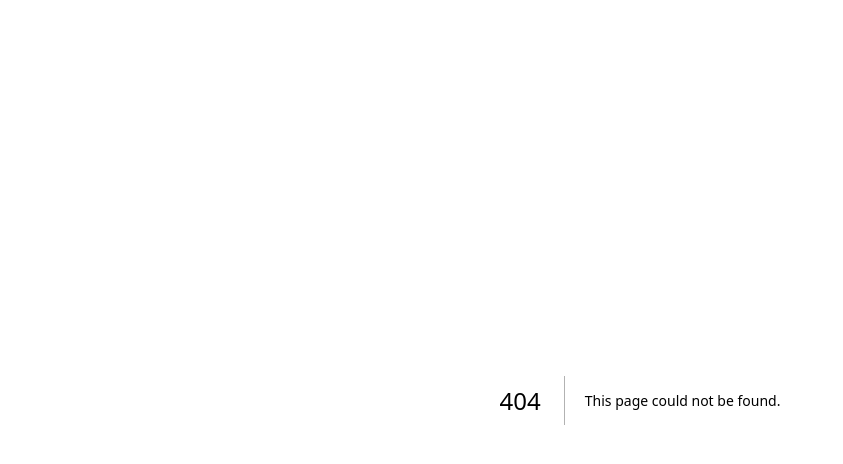
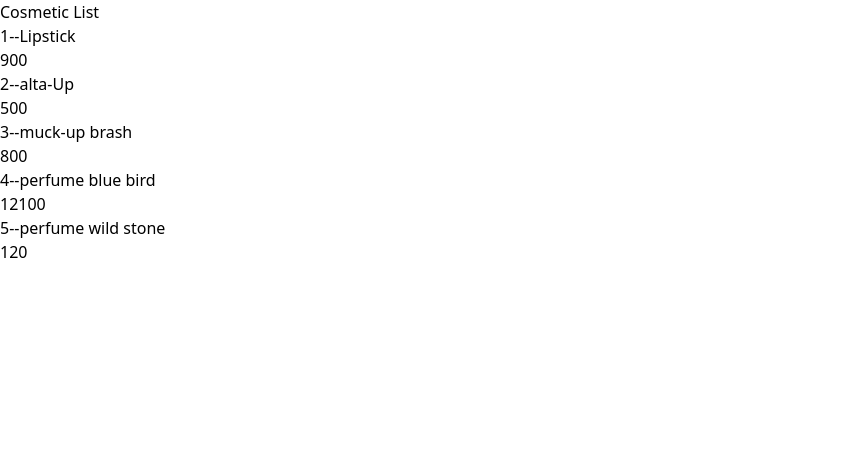
Before and after one commit to SabujMahonto/nextjs-pre-rendering, a Next.js app: page /cosmetics in a window 1280 px wide. Before the commit this address had no page. Shown: the top 464 px of the page, without its empty margins (0-843 px from the left). Built offline with nearby package versions, Linux system fonts and the light colour scheme; data requests are answered from the project's data file.

Commit message:
Incremental Static Regeneration ISR concept done

```diff
--- /dev/null
+++ b/components/cosmetic-item.js
@@ -0,0 +1,12 @@
+import React from 'react'
+
+function CosItem({cosmetic}) {
+  return (
+    <div>
+        <h3>{cosmetic.id}--{cosmetic.title}</h3>
+        <h4>{cosmetic.price}</h4>
+    </div>
+  )
+}
+
+export default CosItem
--- a/db.json
+++ b/db.json
@@ -1,24 +1,29 @@
 {
-    "cosmetics":[
+  "cosmetics": [
     {
-            "id":1,
-            "title":"Lipstick",
-            "price":100
+      "id": 1,
+      "title": "Lipstick",
+      "price": 900
     },
     {
-            "id":2,
-            "title":"Lipstick",
-            "price":500
+      "id": 2,
+      "title": "alta-Up ",
+      "price": 500
     },
     {
-            "id":3,
-            "title":"Lipstick",
-            "price":800
+      "id": 3,
+      "title": "muck-up brash",
+      "price": 800
     },
     {
-            "id":4,
-            "title":"Lipstick",
-            "price":1100
+      "id": 4,
+      "title": "perfume blue bird",
+      "price": 12100
+    },
+    {
+      "id": 5,
+      "title": "perfume wild stone",
+      "price": 120
     }
   ]
 }
--- /dev/null
+++ b/pages/cosmetics/[cosId].js
@@ -0,0 +1,33 @@
+import React from 'react'
+
+export default function cosmeticDetails({cos}) {
+    console.log(cos);
+  return (
+    <div>
+        <h2>Cosmetic details by Id</h2>
+        <h3>{cos.id}---- {cos.title}</h3>
+        <h4>{cos.price}</h4>
+    </div>
+  )
+}
+export async function getStaticPaths(){
+    return{
+        paths :[
+          {params:{cosId:"1"}},
+        ],
+
+        fallback : "blocking",
+      }
+}
+
+export async function getStaticProps(context){
+    const {params} = context;
+    const res = await fetch(`http://localhost:4000/cosmetics/${params.cosId}`);
+    const data = await res.json();
+    return{
+        props:{
+            cos:data,
+        },
+        revalidate:5,
+    }
+}
--- /dev/null
+++ b/pages/cosmetics/index.js
@@ -0,0 +1,32 @@
+import CosItem from "@/components/cosmetic-item";
+
+export default function Cosmetic({cosmetics}) {
+  return (
+    <div>
+      <h2>Cosmetic List </h2>
+
+      {
+        cosmetics.map(cosmetic =>(
+          // <div key={cosmetic.id}>
+          //   <h2>{cosmetic.id}-{cosmetic.title}</h2>
+          //   <h4>{cosmetic.price}</h4>
+          // </div>
+          <CosItem key={cosmetic.id} cosmetic={cosmetic}/>
+        ))
+      }
+    </div>
+  )
+}
+
+export async function getStaticProps(){
+    const res = await fetch("http://localhost:4000/cosmetics");
+    const data = await res.json();
+
+    return{
+        props:{
+            cosmetics : data,
+        },
+        revalidate : 5,
+    }
+
+}
```
Lines whose indentation alone changed are shown as unchanged.
